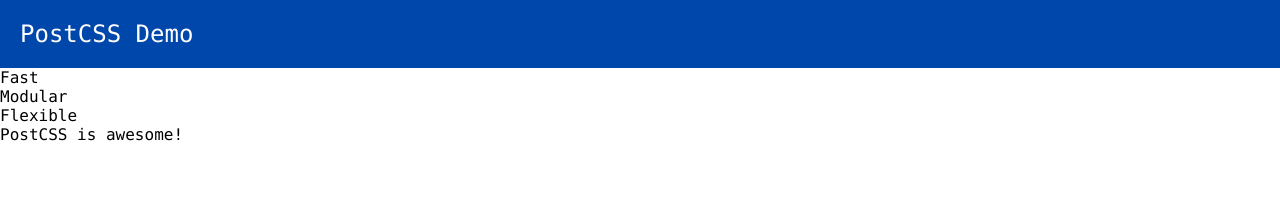
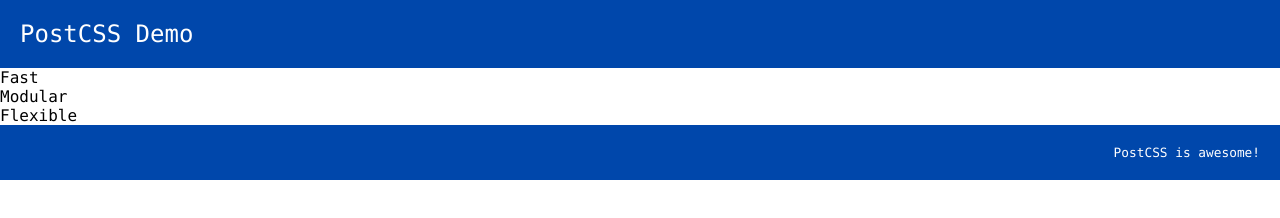
Before and after one commit to shenggen1987/postcss-demo-1, a website built with webpack: page index.html in a window 1280 px wide. Built offline with nearby package versions, Linux system fonts and the light colour scheme.

Commit message:
footer style.

```diff
--- a/main.css
+++ b/main.css
@@ -12,3 +12,11 @@
   padding: 20px;
   font-size: 1.5em;
 }
+
+.footer {
+  background-color: $primaryBack;
+  color: $primaryText;
+  padding: 20px;
+  font-size: 0.8em;
+  text-align: right;
+}
```
